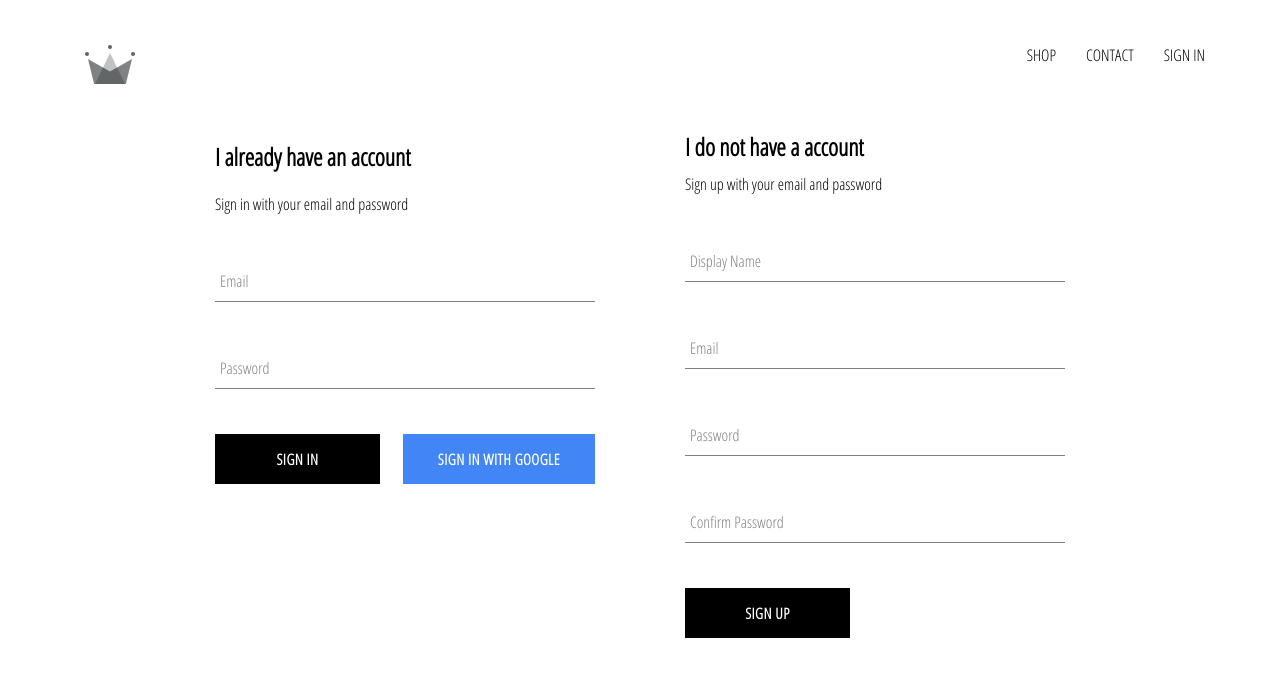
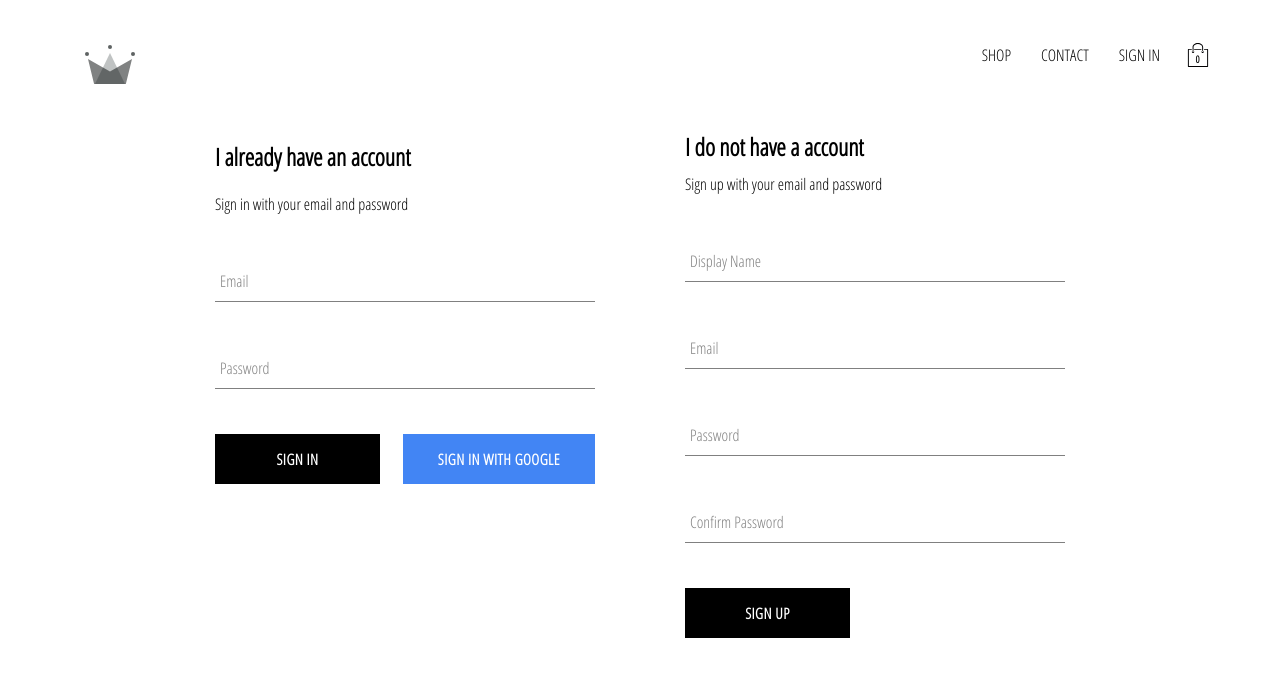
Before and after one commit to surendarmx/clothing-site, a React (Create React App) app: page /signin in a window 1280 px wide. Shown: the top 676 px of the page. Built offline with nearby package versions, Linux system fonts and the light colour scheme; no server answers; the database is empty; sample sign-in values are in the browser's storage.

Commit message:
cartIcon added and cart dropdown components and implemented cart reducer

```diff
--- /dev/null
+++ b/src/components/cart-dropdown/cart-dropdown.component.jsx
@@ -0,0 +1,13 @@
+import React from 'react';
+import CustomButton from '../custom-button/custom-button.component'
+import './cart-dropodown.styls.scss';
+
+const CartDropdown = () => (
+    <div className='cart-dropdown'>
+        <div className='cart-items'>
+        </div>
+        <CustomButton>GO TO CHECKOUT</CustomButton>
+    </div>
+)
+
+export default CartDropdown;
--- /dev/null
+++ b/src/components/cart-dropdown/cart-dropodown.styls.scss
@@ -0,0 +1,24 @@
+.cart-dropdown {
+    position: absolute;
+    width: 240px;
+    height: 340px;
+    display: flex;
+    flex-direction: column;
+    padding: 20px;
+    border: 1px solid black;
+    background-color: white;
+    top: 90px;
+    right: 40px;
+    z-index: 5;
+
+    .cart-items {
+      height: 240px;
+      display: flex;
+      flex-direction: column;
+      overflow: scroll;
+    }
+
+    button {
+      margin-top: auto;
+    }
+  }
--- /dev/null
+++ b/src/components/cart-icon/cart-icon.component.jsx
@@ -0,0 +1,20 @@
+import React from 'react';
+import { ReactComponent as ShoppingIcon } from '../../assets/shopping-bag.svg'
+import './cart-icon.styles.scss';
+
+import { connect } from 'react-redux';
+
+import { toggleCartHidden } from '../../redux/cart/cart.actions'
+
+const CartIcon = ({ toggleCartHidden }) => (
+    <div className='cart-icon' onClick={toggleCartHidden}>
+        <ShoppingIcon className='shopping-icon' />
+        <span className='item-count'>0</span>
+    </div>
+);
+
+const mapDispatchToProps = dispatch => ({
+    toggleCartHidden: () => dispatch(toggleCartHidden())
+});
+
+export default connect(null, mapDispatchToProps) (CartIcon);
--- /dev/null
+++ b/src/components/cart-icon/cart-icon.styles.scss
@@ -0,0 +1,21 @@
+.cart-icon {
+    width: 45px;
+    height: 45px;
+    position: relative;
+    display: flex;
+    align-items: center;
+    justify-content: center;
+    cursor: pointer;
+
+    .shopping-icon {
+      width: 24px;
+      height: 24px;
+    }
+
+    .item-count {
+      position: absolute;
+      font-size: 10px;
+      font-weight: bold;
+      bottom: 12px;
+    }
+  }
--- a/src/components/directory/directory.component.jsx
+++ b/src/components/directory/directory.component.jsx
@@ -12,7 +12,7 @@ export default class Directory extends Component {
                     title: 'hats',
                     imageUrl: 'https://i.ibb.co/cvpntL1/hats.png',
                     id: 1,
-                    linkUrl: 'shops/hats'
+                    linkUrl: 'shop/hats'
                   },
                   {
                     title: 'jackets',
--- a/src/components/header/header.component.jsx
+++ b/src/components/header/header.component.jsx
@@ -5,7 +5,10 @@ import './header.styles.scss';
 import { ReactComponent as Logo } from '../../assets/crown.svg';
 import {auth} from '../../firebase/firebase.utils';
 
-const Header = ({currentUser}) => (
+import CartIcon from '../cart-icon/cart-icon.component';
+import CartDropdown from '../cart-dropdown/cart-dropdown.component'
+
+const Header = ({currentUser, hidden}) => (
     <div className='header'>
         <Link className='logo-container' to='/'>
             <Logo className='logo' />
@@ -20,13 +23,18 @@ const Header = ({currentUser}) => (
                 :
                 <Link className='option' to='/signin'>SIGN IN</Link>
             }
+            <CartIcon />
+        </div>
+        {
+            hidden ? null :  <CartDropdown />
+        }
 
-        </div>
     </div>
 )
 
-const mapStateToProps = state => ({
-    currentUser: state.user.currentUser
+const mapStateToProps = ({user: {currentUser}, cart: {hidden}}) => ({
+    currentUser,
+    hidden
 })
 
 export default connect(mapStateToProps)(Header);
--- /dev/null
+++ b/src/redux/cart/cart.actions.js
@@ -0,0 +1,5 @@
+import CartActionTypes from './cart.types'
+
+export const toggleCartHidden = () => ({
+    type: CartActionTypes.TOGGLE_CART_HIDDEN
+});
--- /dev/null
+++ b/src/redux/cart/cart.reducer.js
@@ -0,0 +1,20 @@
+
+import CartActionTypes from './cart.types'
+
+const INITIAL_STATE = {
+    hidden: true
+}
+
+const cartReducer = (state = INITIAL_STATE, action) => {
+    switch (action.type) {
+        case CartActionTypes.TOGGLE_CART_HIDDEN:
+            return {
+                ...state,
+                hidden: !state.hidden
+            }
+        default:
+            return state;
+    }
+}
+
+export default cartReducer;
--- /dev/null
+++ b/src/redux/cart/cart.types.js
@@ -0,0 +1,5 @@
+const CartActionTypes = {
+    TOGGLE_CART_HIDDEN: 'TOGGLE_CART_HIDDEN'
+}
+
+export default CartActionTypes;
--- a/src/redux/root-reducer.js
+++ b/src/redux/root-reducer.js
@@ -1,6 +1,8 @@
 import { combineReducers } from 'redux';
 import userReducer from './user/user.reducer';
+import cartReducer from './cart/cart.reducer';
 
 export default combineReducers({
-    user: userReducer
+    user: userReducer,
+    cart: cartReducer
 })
```
Also changed, not shown: src/assets/shopping-bag.svg (added), 1 other file (tests, documents, lock files or other folders).
